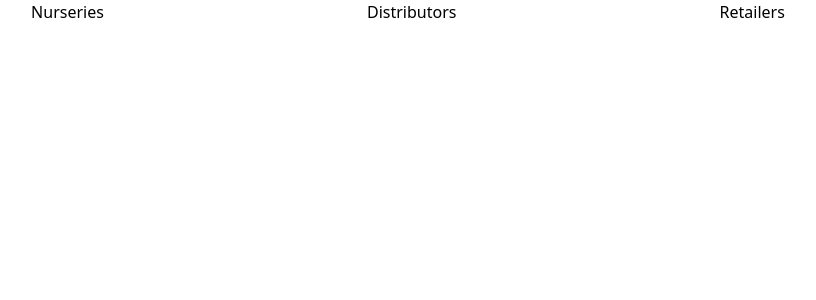
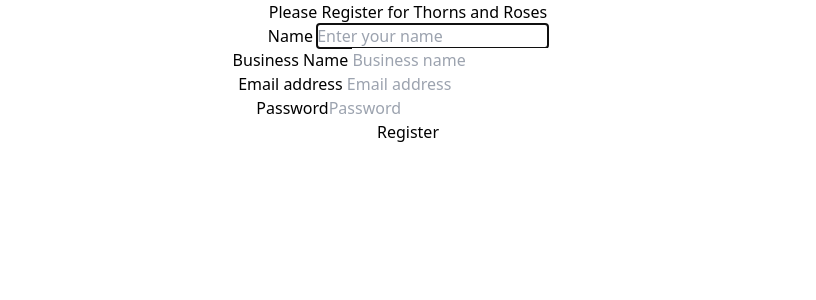
Before and after one commit to nss-day-cohort-62/thorns-roses-team-rocket-1, a React (Create React App) app in the folder thorns-roses/: page /register in a window 1280 px wide. Shown: the top 300 px of the page, without its empty margins (232-1048 px from the left). Built offline with nearby package versions, Linux system fonts and the light colour scheme.

Commit message:
added to retailers and purchase button

```diff
--- a/thorns-roses/src/App.js
+++ b/thorns-roses/src/App.js
@@ -1,6 +1,9 @@
 import { Route, Routes } from "react-router-dom"
+import { Login } from "./components/auth/Login"
+import { Register } from "./components/auth/Register"
 import { NavBar } from "./components/nav/NavBar"
 import { ApplicationViews } from "./components/views/ApplicationViews"
+import { Authorized } from "./components/views/Authorized"
 
 
 
@@ -9,15 +12,16 @@ import { ApplicationViews } from "./components/views/ApplicationViews"
 
 export const ThornsAndRoses = () => {
 	return <Routes>
-
+		<Route path="/login" element={<Login />} />
+		<Route path="/register" element={<Register />} />
 
 		<Route path="*" element={
-
+			<Authorized>
 				<>
 				<NavBar />
-        <ApplicationViews />
+        		<ApplicationViews />
 				</>
-
+			</Authorized>
 
 		} />
 	</Routes>
--- a/thorns-roses/src/components/ApiManager.js
+++ b/thorns-roses/src/components/ApiManager.js
@@ -37,3 +37,31 @@ export const getAllNurseryFlowers = () => {
     return fetch(`http://localhost:8088/nurseryFlowers?_expand=flower&_expand=nursery`)
     .then(response => response.json())
 }
+export const getRegister = (customer) => {
+    return fetch("http://localhost:8088/customers", {
+            method: "POST",
+            headers: {
+                "Content-Type": "application/json"
+            },
+            body: JSON.stringify(customer)
+        })
+            .then(res => res.json())
+    }
+    export const findEmail = (customer) => {
+        return fetch(`http://localhost:8088/customers?email=${customer.email}`)
+                .then(res => res.json())
+    }
+    export const getLogin = (email, password) => {
+        return fetch(`http://localhost:8088/customers?email=${email}&password=${password}`)
+                .then(res => res.json())
+    }
+    export const AddNewPurchase = (PurchaseToSendToApi) => {
+        return fetch("http://localhost:8088/cart", {
+                method: "POST",
+                headers: {
+                    "Content-Type": "application/json"
+                },
+                body: JSON.stringify(PurchaseToSendToApi)
+            })
+                .then(res => res.json())
+        }
--- /dev/null
+++ b/thorns-roses/src/components/auth/Login.js
@@ -0,0 +1,67 @@
+import { React, useState } from "react"
+import { Link } from "react-router-dom";
+import { useNavigate } from "react-router-dom"
+import { getLogin } from "../ApiManager";
+
+
+export const Login = () => {
+    const [email, set] = useState("")
+    const [password, setPassword] = useState("")
+    const navigate = useNavigate()
+
+    const handleLogin = (e) => {
+        e.preventDefault()
+
+        getLogin( email, password )
+            .then(foundUsers => {
+                if (foundUsers.length === 1) {
+                    const user = foundUsers[0]
+                    localStorage.setItem("thorns_user", JSON.stringify({
+                        id: user.id
+                    }))
+
+                    navigate("/")
+                }
+                else {
+                    window.alert("Invalid login")
+                }
+            })
+    }
+
+    return (
+        <main className="container--login">
+            <section>
+                <form className="form--login" onSubmit={handleLogin}>
+                    <h1>Thorns and Roses</h1>
+                    <h2>Please sign in</h2>
+                    <fieldset>
+                        <label htmlFor="inputEmail"> Email address </label>
+                        <input type="email"
+                            value={email}
+                            onChange={evt => set(evt.target.value)}
+                            className="form-control"
+                            placeholder="Email address"
+                            required autoFocus />
+                    </fieldset>
+                    <fieldset>
+                        <label htmlFor="inputPassword"> Password </label>
+                        <input type="password"
+                            value={password}
+                            onChange={evt => setPassword(evt.target.value)}
+                            className="form-control"
+                            placeholder="Password"
+                            required autoFocus />
+                    </fieldset>
+                    <fieldset>
+                        <button type="submit">
+                            Sign in
+                        </button>
+                    </fieldset>
+                </form>
+            </section>
+            <section className="link--register">
+                <Link to="/register">Not a member yet?</Link>
+            </section>
+        </main>
+    )
+}
--- /dev/null
+++ b/thorns-roses/src/components/auth/Register.js
@@ -0,0 +1,84 @@
+import { useState } from "react"
+import { useNavigate } from "react-router-dom"
+import { findEmail, getRegister } from "../ApiManager"
+
+
+
+export const Register = (props) => {
+    const [customer, setCustomer] = useState({
+        email: "",
+        name: "",
+        businessName: "",
+        password: ""
+    })
+    let navigate = useNavigate()
+
+    const registerNewUser = () => {
+        getRegister(customer)
+            .then(createdCustomer => {
+                if (createdCustomer.hasOwnProperty("id")) {
+                    localStorage.setItem("thorns_user", JSON.stringify({
+                        id: createdCustomer.id
+                    }))
+
+                    navigate("/")
+                }
+            })
+    }
+
+    const handleRegister = (e) => {
+        e.preventDefault()
+        findEmail(customer)
+            .then(response => {
+                if (response.length > 0) {
+                    // Duplicate email. No good.
+                    window.alert("Account with that email address already exists")
+                }
+                else {
+                    // Good email, create user.
+                    registerNewUser()
+                }
+            })
+    }
+
+    const updateUser = (evt) => {
+        const copy = {...customer}
+        copy[evt.target.id] = evt.target.value
+        setCustomer(copy)
+    }
+
+    return (
+        <main style={{ textAlign: "center" }}>
+            <form className="form--login" onSubmit={handleRegister}>
+                <h1>Please Register for Thorns and Roses</h1>
+                <fieldset>
+                    <label htmlFor="fullName"> Name </label>
+                    <input onChange={updateUser}
+                           type="text" id="name" className="form-control"
+                           placeholder="Enter your name" required autoFocus />
+                </fieldset>
+                <fieldset>
+                    <label htmlFor="businessName"> Business Name </label>
+                    <input onChange={updateUser}
+                        type="text" id="businessName" className="form-control"
+                        placeholder="Business name" required />
+                </fieldset>
+                <fieldset>
+                    <label htmlFor="email"> Email address </label>
+                    <input onChange={updateUser}
+                        type="email" id="email" className="form-control"
+                        placeholder="Email address" required />
+                </fieldset>
+                <fieldset>
+                    <label htmlFor="password"> Password</label>
+                    <input onChange={updateUser}
+                        type="password" id="password" className="form-control"
+                        placeholder="Password" required />
+                </fieldset>
+                <fieldset>
+                    <button type="submit"> Register </button>
+                </fieldset>
+            </form>
+        </main>
+    )
+}
--- a/thorns-roses/src/components/distributors/Distributor.js
+++ b/thorns-roses/src/components/distributors/Distributor.js
@@ -34,7 +34,7 @@ export const Distributor = ({ name, nurseryId, markUpPrice, distributorId}) => {
         <h2>{name}</h2>
         {
             flowers.map(nurseryFlower => {
-                return <p>{nurseryFlower?.flowerPrice}</p>
+                return <p>{nurseryFlower?.flower?.color} {nurseryFlower?.flower?.species} {nurseryFlower?.flowerPrice}</p>
             })
 
         }
--- a/thorns-roses/src/components/nav/CustomerNav.js
+++ b/thorns-roses/src/components/nav/CustomerNav.js
@@ -18,9 +18,12 @@ return (
 			<li className="navbar__item">
 			<Link to="/retailers">Retailers</Link>
 			</li>
-
-
-
+			<li className="navbar__item navbar__logout">
+                        <Link className="navbar__link" to="" onClick={() => {
+                            localStorage.removeItem("thorns_user")
+                            navigate("/", {replace: true})
+                        }}>Logout</Link>
+                    </li>
     </ul>
 )
         }
--- a/thorns-roses/src/components/retailers/Retailer.js
+++ b/thorns-roses/src/components/retailers/Retailer.js
@@ -1,10 +1,11 @@
 import { useEffect, useState } from "react"
-import { getNurseryDistributorsByDistributorId, getNurseryFlowers } from "../ApiManager"
+import { AddNewPurchase, getNurseryDistributorsByDistributorId, getNurseryFlowers } from "../ApiManager"
 
 export const Retailer = ({distributorId, retailer}) => {
     const [nurseryDistributors, setNurseryDistributors] = useState([])
     const [flowers, setNurseryFlowers] = useState([])
-
+    const localThornUser = localStorage.getItem("thorns_user")
+    const thornUserObject = JSON.parse(localThornUser)
     useEffect(
         () => {
 
@@ -31,8 +32,17 @@ export const Retailer = ({distributorId, retailer}) => {
             })
         },[nurseryDistributors]
     )
+        const PurchaseButton = (event, flower) => {
+            event.preventDefault()
 
+            const PurchaseToSendToApi = {
+                customerId: thornUserObject.id,
+                retailerId: retailer.id,
+                flowerId: flower?.flower?.id
+            }
+            AddNewPurchase(PurchaseToSendToApi)
 
+        }
 
     return <>
         <li>
@@ -41,8 +51,11 @@ export const Retailer = ({distributorId, retailer}) => {
                 <ul>
                     {
                         flowers.map(flower => {
-                            return  <li>{flower?.flower?.color} {flower?.flower?.species} {flower.flowerPrice}</li>
-
+                            return (
+                             <li>{flower?.flower?.color} {flower?.flower?.species} {flower.flowerPrice}
+                                 <button onClick={(clickEvent) => PurchaseButton(clickEvent, flower)}>Purchase</button>
+                             </li>
+                            )
                         })
                     }
                 </ul>
--- /dev/null
+++ b/thorns-roses/src/components/views/Authorized.js
@@ -0,0 +1,15 @@
+import { Navigate, useLocation } from "react-router-dom"
+
+export const Authorized = ({ children }) => {
+    const location = useLocation()
+
+    if (localStorage.getItem("thorns_user")) {
+        return children
+    }
+    else {
+        return <Navigate
+            to={`/login/${location.search}`}
+            replace
+            state={{ location }} />
+    }
+}
--- a/thorns-roses/src/components/views/CustomerViews.js
+++ b/thorns-roses/src/components/views/CustomerViews.js
@@ -9,7 +9,7 @@ export const CustomerViews = () => {
         <Routes>
             <Route path="/" element={
                 <>
-
+                    <h1>Thorns and Roses</h1>
 
 
                     <Outlet />
```
Also changed, not shown: 1 other file (tests, documents, lock files or other folders).
